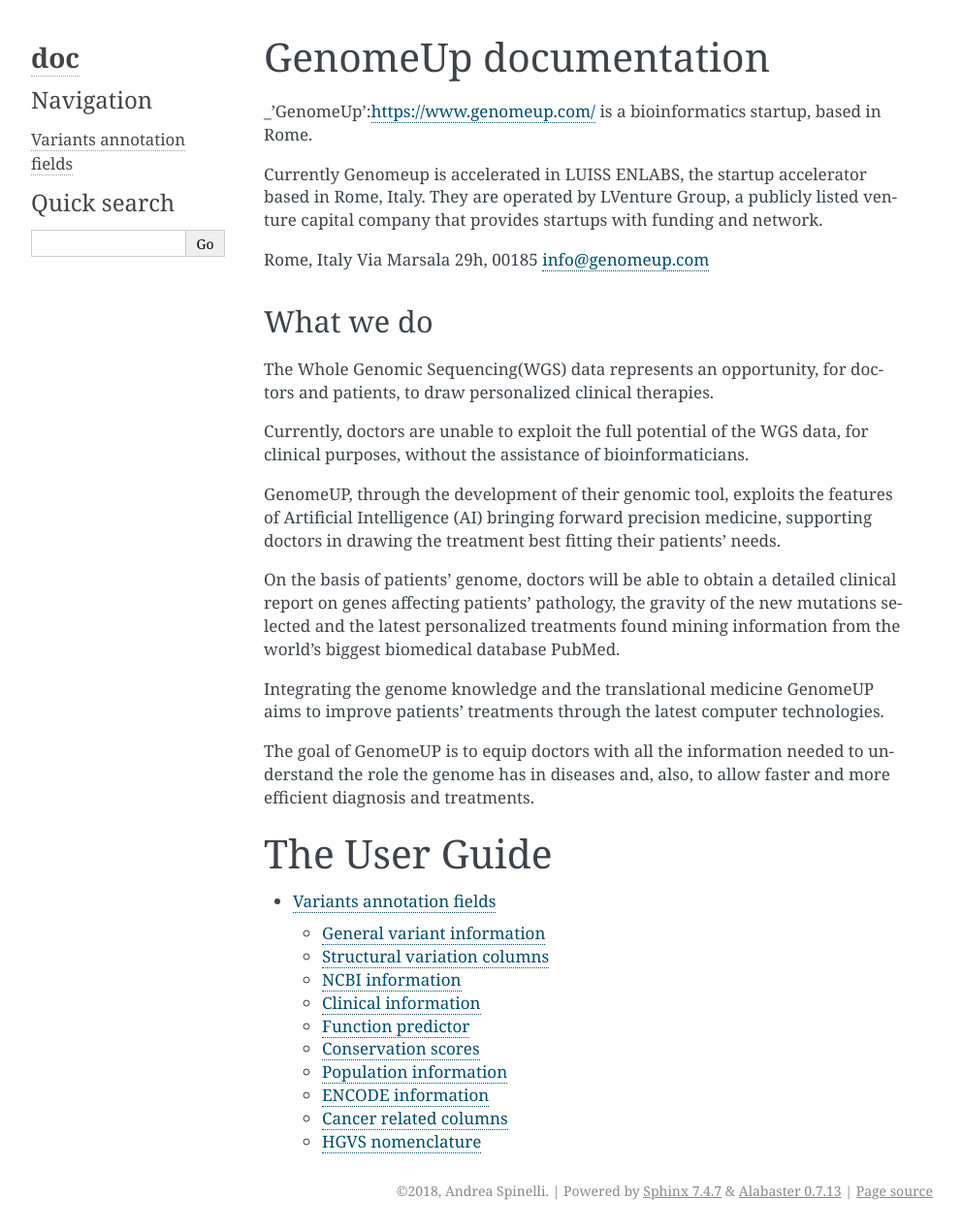
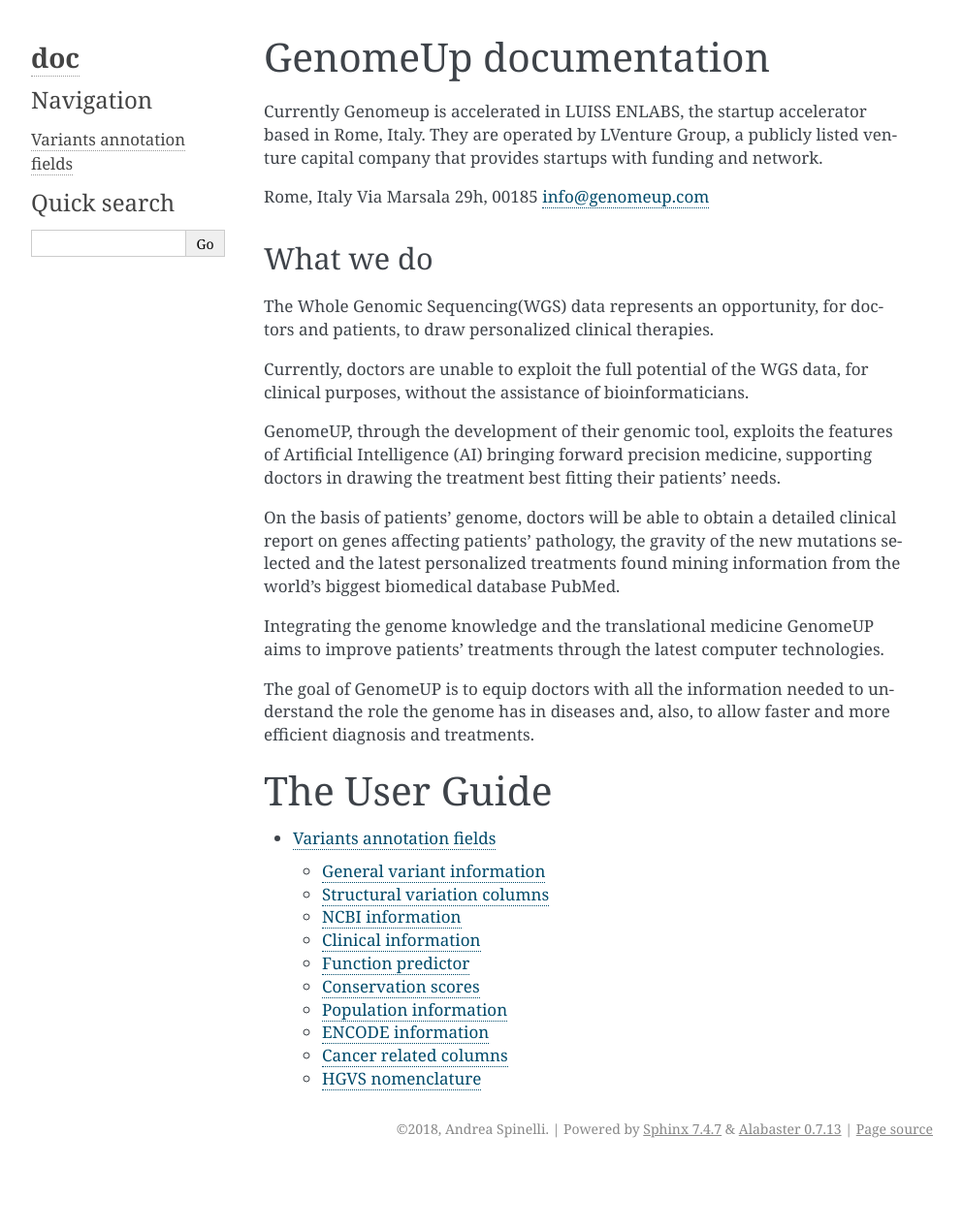
Before and after one commit to saraicarus/genomeup_doc, a Sphinx documentation site: the page built from source/index.rst, in a window 1280 px wide. Shown: the whole page at 97% size, without its empty margins (148-1141 px from the left). Built offline with Sphinx 7.4.7, drawn with Linux system fonts in a browser that asks for light colours; after the commit the page ends 1204 px from its top, so only the background shows below that.

Commit message:
Update index.rst

```diff
--- a/source/index.rst
+++ b/source/index.rst
@@ -1,7 +1,7 @@
 GenomeUp documentation
 ===============================
 
-_'GenomeUp':https://www.genomeup.com/ is a bioinformatics startup, based in Rome.
+.. _'GenomeUp':https://www.genomeup.com/ is a bioinformatics startup, based in Rome.
 
 
 Currently Genomeup is accelerated in LUISS ENLABS, the startup accelerator based in Rome, Italy. They are operated by LVenture Group, a publicly listed venture capital company that provides startups with funding and network.
```
